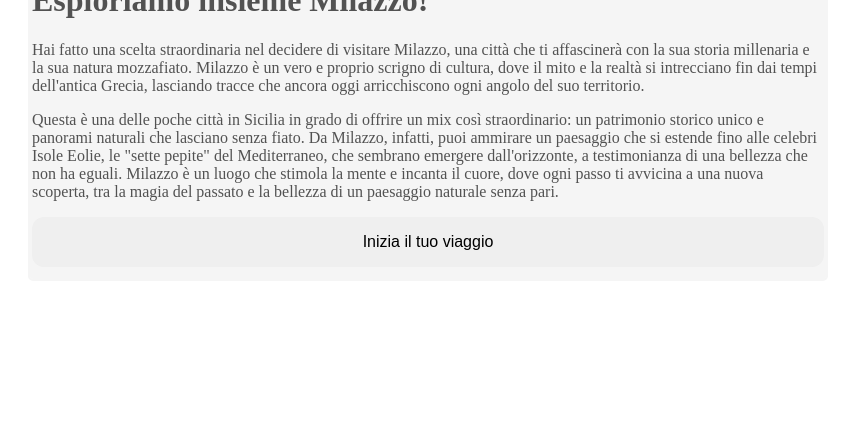
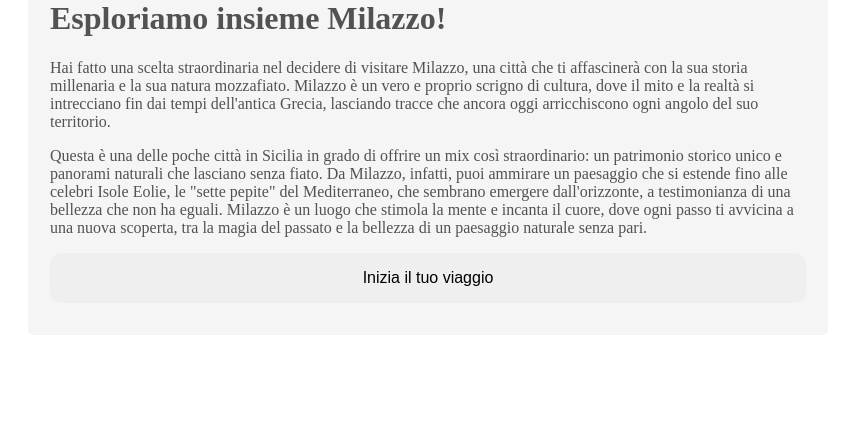
Before and after one commit to mipacamere/esploramilazzo, a PHP site: page /index_ar.html in a window 1280 px wide. Shown: the part 355-800 px from the top of the page, without its empty margins (212-1067 px from the left). Run offline with PHP 8.4, Linux system fonts and the light colour scheme.

Commit message:
Update style.css

```diff
--- a/style.css
+++ b/style.css
@@ -70,7 +70,7 @@ body.dark-theme {
     width: 99%; /* Più largo per il contenuto principale */
     max-width: 800px; /* Limite massimo per la larghezza */
     margin: 0px auto; /* Ridotto l'offset esterno (margine) da 0 a 10px */
-    padding: 2px;
+    padding: 20px;
     box-sizing: border-box;
     background-color: #f5f5f5; /* Sfondo chiaro per il tema light */
     color: #525252; /* Testo scuro per il tema light */
@@ -85,7 +85,7 @@ body.dark-theme {
     color: #e8e8e8; /* Testo chiaro per il tema dark */
     border: 2px solid #000000; /* Bordo sottile e più scuro per il tema dark */
     border-radius: 5px; /* Bordo arrotondato anche nel tema dark */
-    box-shadow: 0 3px 3px rgba(255, 255, 255, 0.2); /* Ombra più leggera per il tema scuro */
+    box-shadow: 0 3px 3px rgba(255, 255, 255, 0.0); /* Ombra più leggera per il tema scuro */
 }
 
 /* Stili per i pulsanti: uno sopra l'altro e larghezza del 100% */
```
